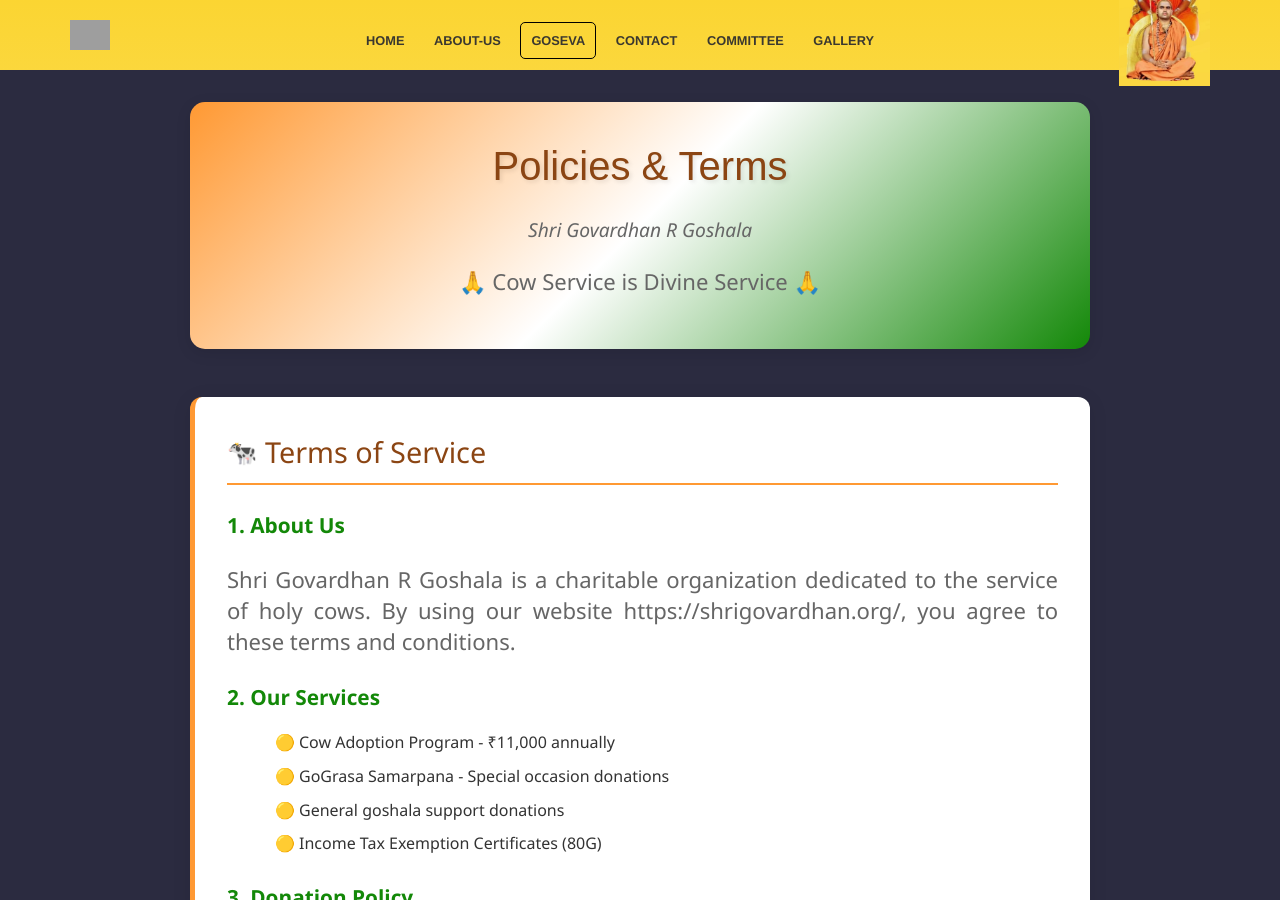
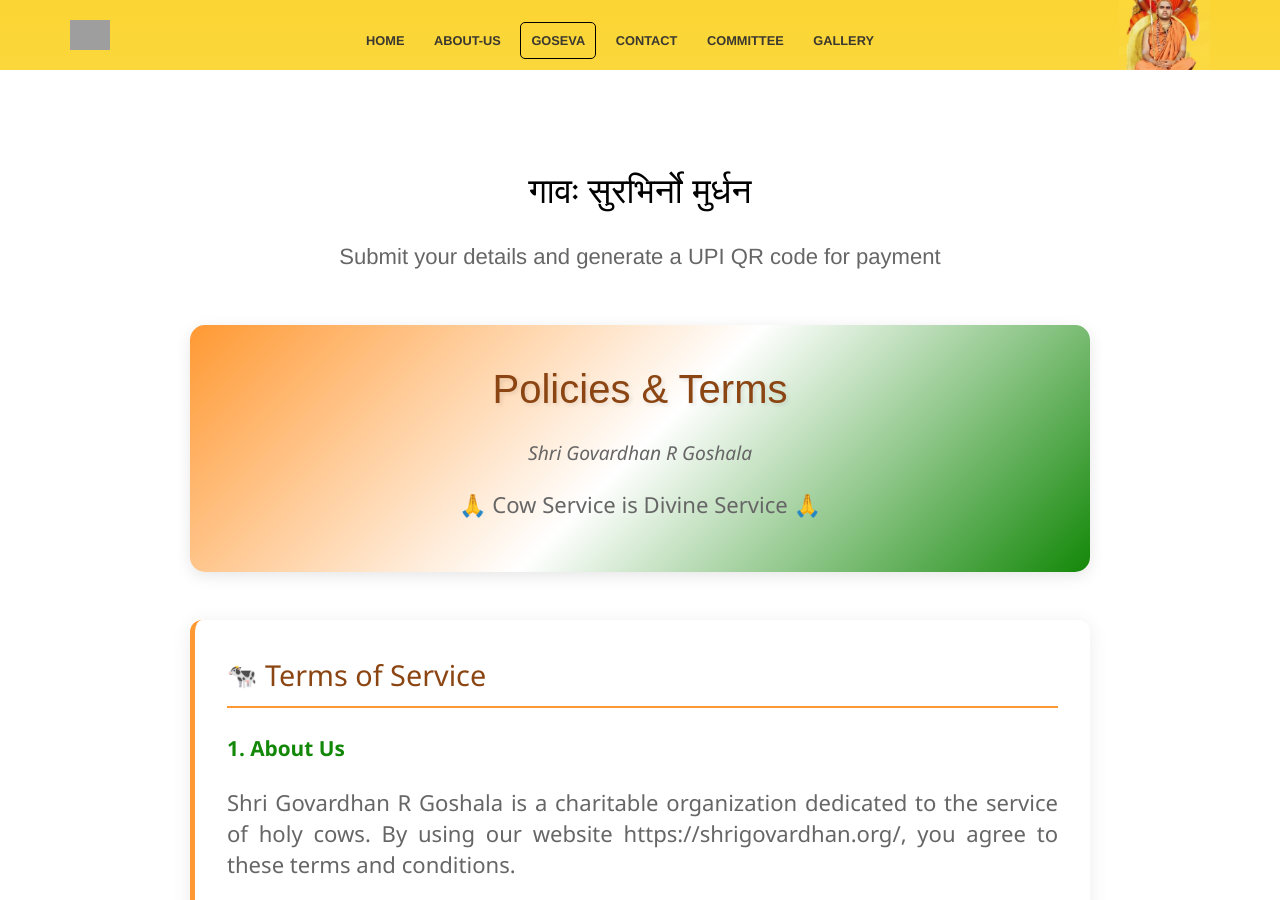
Before and after one commit to sujayadkesar/govardhana, a Jekyll site: the page built from blog/TermsAndConditions.html, in a window 1280 px wide and 900 px high. Built offline with Jekyll 4.4.1, drawn with Linux system fonts in a browser that asks for light colours; grey boxes are pictures that could not be loaded.

Commit message:
Update TermsAndConditions.html

```diff
--- a/blog/TermsAndConditions.html
+++ b/blog/TermsAndConditions.html
@@ -1,7 +1,7 @@
 ---
-layout: default
-title: Policies - Shri Govardhan R Goshala
-permalink: /policies/
+title: Terms And Conditions
+heading: गावः सुरभिर्नो मुर्धन
+description: Submit your details and generate a UPI QR code for payment
 ---
 <style>
 .policies-container {
```
